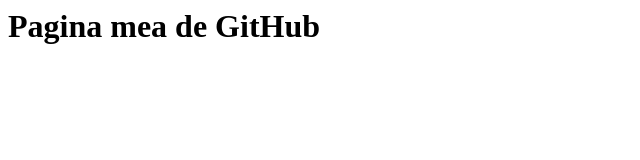
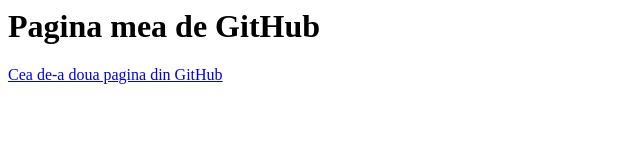
Before and after one commit to VladimirGoras/VladimirGoras.github.io, a plain HTML site: page index.html in a window 1280 px wide. Shown: the whole page, without its empty margins (0-640 px from the left). Drawn offline with Linux system fonts and the light colour scheme.

Commit message:
Update index.html

```diff
--- a/index.html
+++ b/index.html
@@ -1 +1,2 @@
 <h1>Pagina mea de GitHub</h1>
+<a href="pagina.html">Cea de-a doua pagina din GitHub</a>
```
